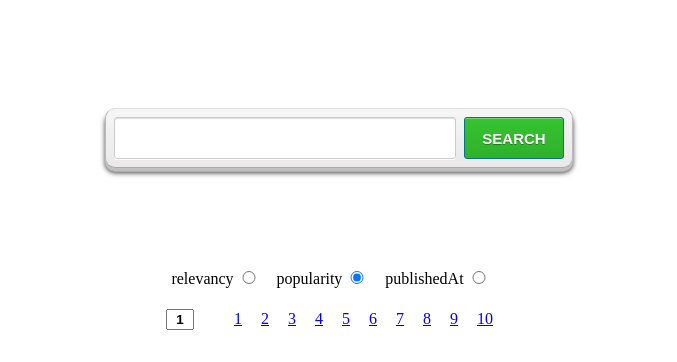
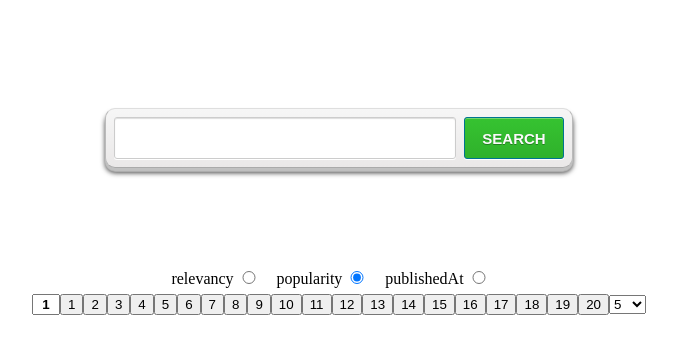
Before and after one commit to PaulRomanov/RS-School-React, a React app in the folder react-api/: page / in a window 1280 px wide. Shown: the top 362 px of the page, without its empty margins (301-978 px from the left). Built offline with nearby package versions, Linux system fonts and the light colour scheme.

Commit message:
feat: add pagination

```diff
--- a/react-api/src/components/pagination/pagination.tsx
+++ b/react-api/src/components/pagination/pagination.tsx
@@ -2,12 +2,21 @@ import React, { ChangeEvent, FC, useEffect, useState } from 'react';
 import { PaginationProps } from '../../type';
 import './pagination.scss';
 
-const Pagination: FC<PaginationProps> = ({ page, onChangePage, pageSize, paginate }) => {
+const Pagination: FC<PaginationProps> = ({
+  page,
+  onChangePage,
+  pageSize,
+  paginate,
+  // onChangePageSize,
+  setPageSize,
+}) => {
   const [paginPage, setPaginPage] = useState<number | string>('');
   const pageNumber = [];
 
+  // const [testPage, setTestPage] = useState<number>(5);
+
   // eslint-disable-next-line no-plusplus
-  for (let i = 1; i <= Math.ceil(pageSize); i++) {
+  for (let i = 1; i <= Math.ceil(100 / pageSize); i++) {
     pageNumber.push(i);
     // console.log(pageNumber);
   }
@@ -31,21 +40,33 @@ const Pagination: FC<PaginationProps> = ({ page, onChangePage, pageSize, paginat
   };
   // const numPage = 100 / pageSize;
 
+  const handlePageSize = (e: { target: { value: any } }) => {
+    const { value } = e.target;
+    // onChangePageSize(value);
+    setPageSize(value);
+    // setTestPage(value);
+    console.log('value', value);
+    // console.log('testPage', testPage);
+  };
+
   return (
     <div className="pagination-wrapper">
       <div className="pagination">
         <input type="text" value={paginPage} onChange={handleChange} />
       </div>
       {/* <div>{numPage}</div> */}
-      <ul>
-        {pageNumber.map((number) => (
-          <li className="page-item" key={number}>
-            <a href="!#" onClick={() => paginate(number)}>
-              {number}
-            </a>
-          </li>
-        ))}
-      </ul>
+
+      {pageNumber.map((number) => (
+        <button type="button" key={number} onClick={() => paginate(number)}>
+          {number}
+        </button>
+      ))}
+
+      <select name="ItemsOnPage " onBlur={handlePageSize}>
+        <option value="5">5</option>
+        <option value="10">10</option>
+        <option value="20">20</option>
+      </select>
     </div>
   );
 };
--- a/react-api/src/pages/MainPage.tsx
+++ b/react-api/src/pages/MainPage.tsx
@@ -10,7 +10,7 @@ const MainPage = () => {
   const [state, setState] = useState<CardType[]>([]);
   const [sortBy, setSortBy] = useState<SortType>(SortType.popularity);
   const [page, setPage] = useState<number>(1);
-  const [pageSize] = useState<number>(10);
+  const [pageSize, setPageSize] = useState<number>(5);
   // const [pageArr] = useState([]);
 
   // const lastPage: number = page * pageSize;
@@ -37,6 +37,8 @@ const MainPage = () => {
         // totalResults={pageArr.length}
         onChangePage={(pageFromInput: number) => setPage(pageFromInput)}
         paginate={paginate}
+        // onChangePageSize={(pageSizeFromInput: number) => setPageSize(pageSizeFromInput)}
+        setPageSize={setPageSize}
       />
     </div>
   );
--- a/react-api/src/type.ts
+++ b/react-api/src/type.ts
@@ -42,4 +42,6 @@ export interface PaginationProps {
   // totalResults: number;
   page: number;
   onChangePage: (pageFromInput: number) => void;
+  // onChangePageSize: (pageSizeFromInput: number) => void;
+  setPageSize: (pageSize: number) => void;
 }
```
